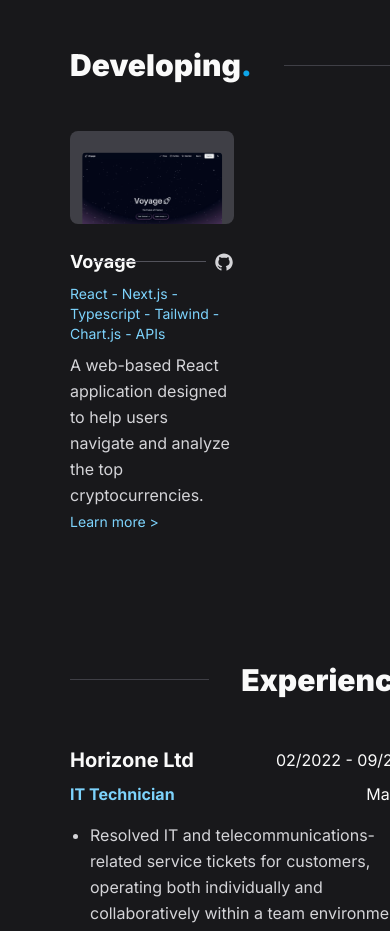
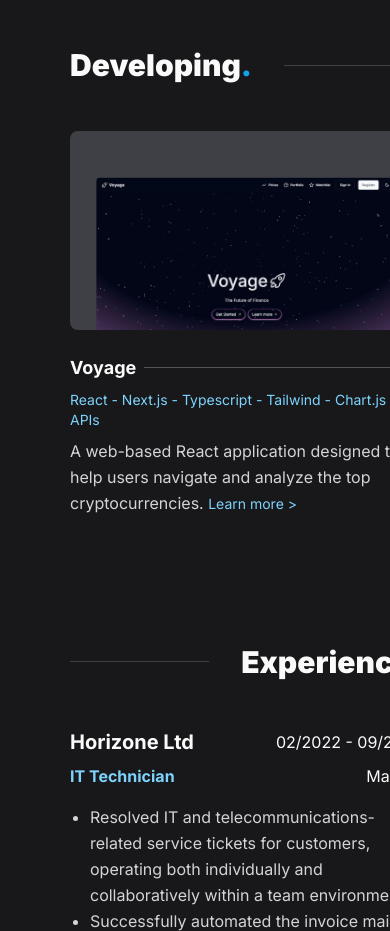
Before and after one commit to harrymcdonagh/Portfolio, a Next.js app: page / in a window 390 px wide. Shown: the part 3140-4071 px from the top of the page. Built offline with nearby package versions, Linux system fonts and the light colour scheme.

Commit message:
Changed developing columns on small screens

```diff
--- a/src/components/developing/Developing.tsx
+++ b/src/components/developing/Developing.tsx
@@ -7,7 +7,7 @@ export const Developing = () => {
     <section className="section-wrapper" id="developing">
       <SectionHeader title="Developing" dir="l" />
 
-      <div className="grid gap-6 grid-cols-2 ">
+      <div className="grid gap-6 grid-cols-1 md:grid-cols-2 ">
         {projects.map((project) => {
           return <DProject key={project.title} {...project} />;
         })}
```
